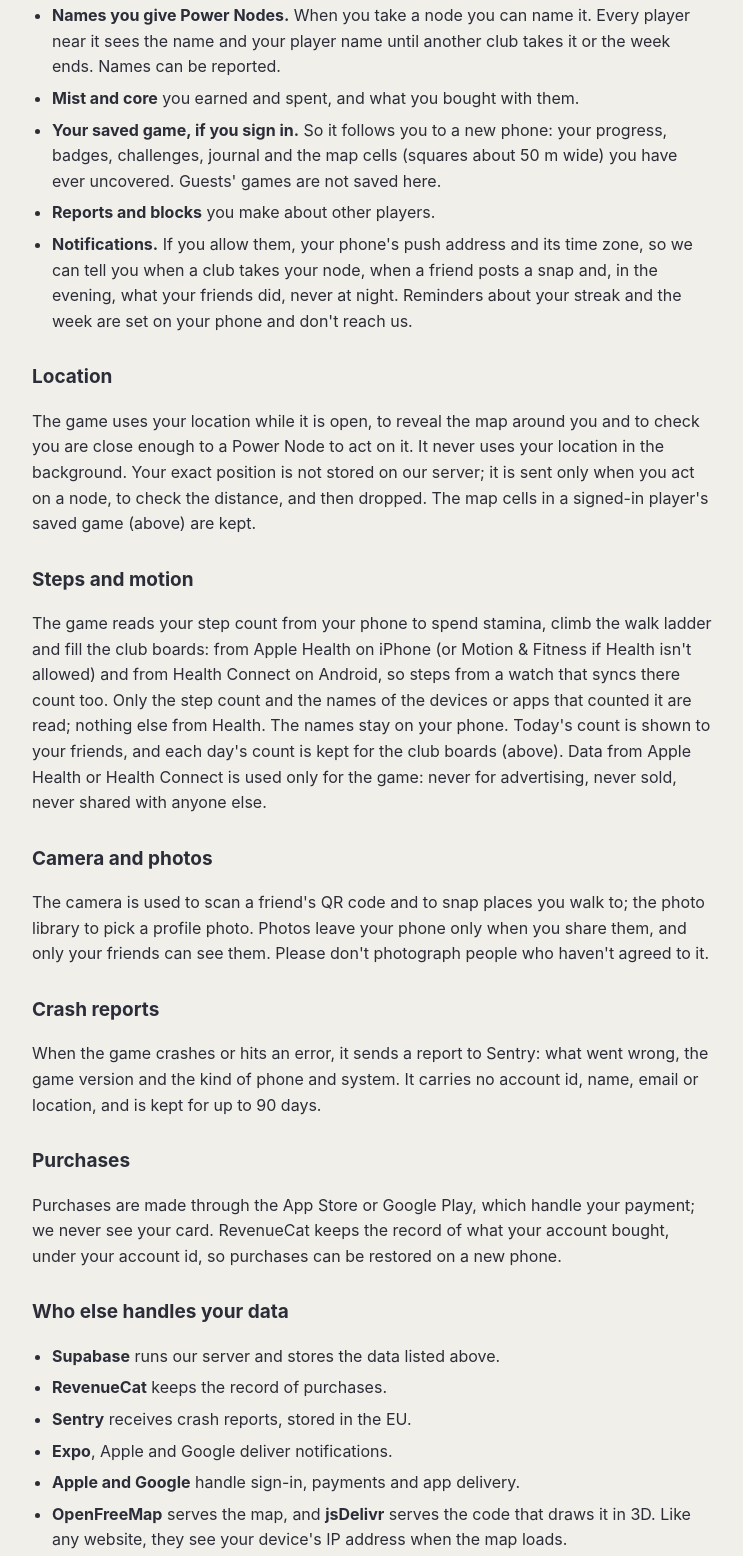
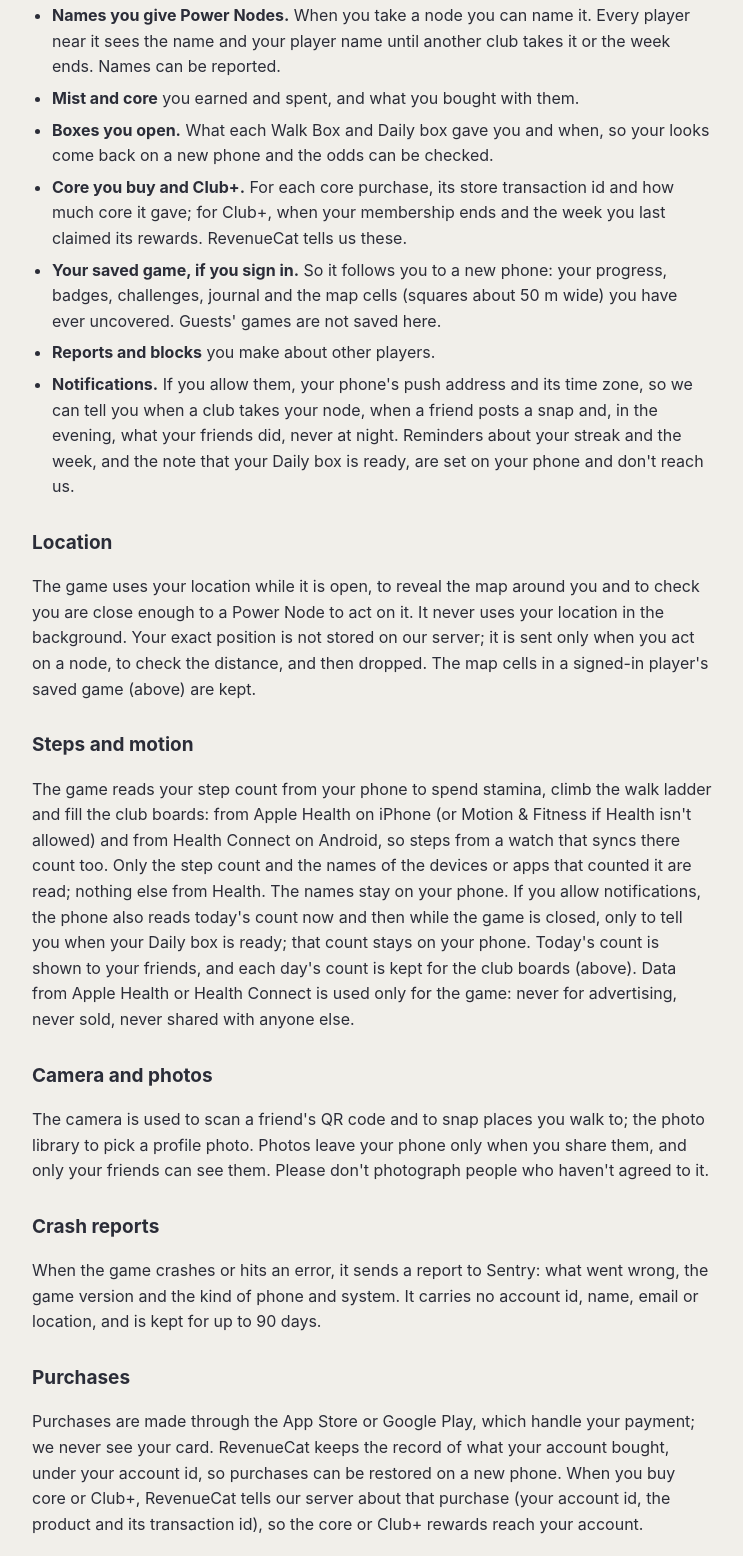
Before and after one commit to honeyhorny/walkclubs-site, a plain HTML site: page privacy.html in a window 1280 px wide. Shown: the part 911-2467 px from the top of the page, without its empty margins (268-1011 px from the left). Drawn offline with Linux system fonts and the light colour scheme.

Commit message:
Privacy policy: core purchases, Walk Box and Daily box, Club+, steps read in the background for the Daily box notice (14 Nov 2026)

```diff
--- a/privacy.html
+++ b/privacy.html
@@ -10,7 +10,7 @@
 <main>
 <p class="crumb"><a href="index.html">Walk Clubs</a></p>
 <h1>Privacy policy</h1>
-<p class="date">Last updated 12 November 2026 (names you give Power Nodes)</p>
+<p class="date">Last updated 14 November 2026 (core, boxes, Club+, the Daily box notice)</p>
 
 <p>Walk Clubs is a walking game made by one person, Tummasuk Dechawanitcha, in
 Thailand ("we" below). This page says what the game keeps about you, why, who
@@ -44,6 +44,11 @@ which club, and when. These make the weekly scores and stop cheating.</li>
 Every player near it sees the name and your player name until another club
 takes it or the week ends. Names can be reported.</li>
 <li><b>Mist and core</b> you earned and spent, and what you bought with them.</li>
+<li><b>Boxes you open.</b> What each Walk Box and Daily box gave you and when,
+so your looks come back on a new phone and the odds can be checked.</li>
+<li><b>Core you buy and Club+.</b> For each core purchase, its store
+transaction id and how much core it gave; for Club+, when your membership ends
+and the week you last claimed its rewards. RevenueCat tells us these.</li>
 <li><b>Your saved game, if you sign in.</b> So it follows you to a new phone:
 your progress, badges, challenges, journal and the map cells (squares about
 50 m wide) you have ever uncovered. Guests' games are not saved here.</li>
@@ -51,7 +56,8 @@ your progress, badges, challenges, journal and the map cells (squares about
 <li><b>Notifications.</b> If you allow them, your phone's push address and
 its time zone, so we can tell you when a club takes your node, when a friend
 posts a snap and, in the evening, what your friends did, never at night. Reminders about your streak
-and the week are set on your phone and don't reach us.</li>
+and the week, and the note that your Daily box is ready, are set on your
+phone and don't reach us.</li>
 </ul>
 
 <h2>Location</h2>
@@ -67,7 +73,9 @@ walk ladder and fill the club boards: from Apple Health on iPhone (or Motion
 &amp; Fitness if Health isn't allowed) and from Health Connect on Android, so
 steps from a watch that syncs there count too. Only the step count and the
 names of the devices or apps that counted it are read; nothing else from
-Health. The names stay on your phone. Today's count is shown to your friends,
+Health. The names stay on your phone. If you allow notifications, the phone
+also reads today's count now and then while the game is closed, only to tell
+you when your Daily box is ready; that count stays on your phone. Today's count is shown to your friends,
 and each day's count is kept for the club boards (above). Data from Apple
 Health or Health Connect is used only for the game: never for advertising,
 never sold, never shared with anyone else.</p>
@@ -87,7 +95,9 @@ account id, name, email or location, and is kept for up to 90 days.</p>
 <p>Purchases are made through the App Store or Google Play, which handle your
 payment; we never see your card. RevenueCat keeps the record of what your
 account bought, under your account id, so purchases can be restored on a new
-phone.</p>
+phone. When you buy core or Club+, RevenueCat tells our server about that
+purchase (your account id, the product and its transaction id), so the core
+or Club+ rewards reach your account.</p>
 
 <h2>Who else handles your data</h2>
 <ul>
```
